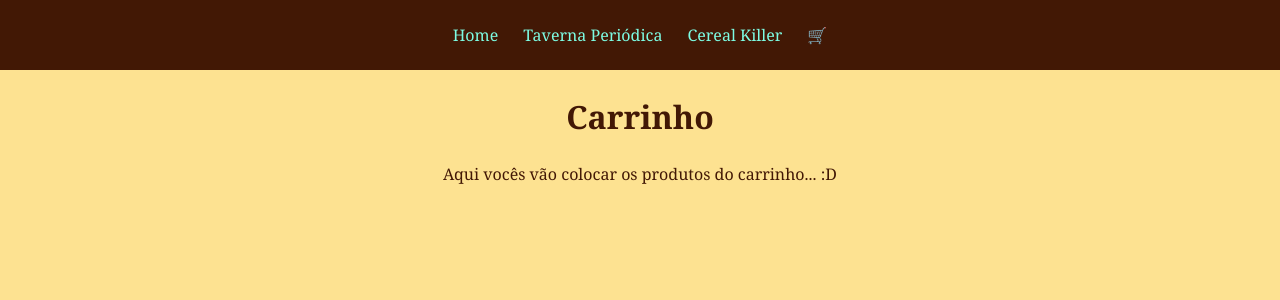
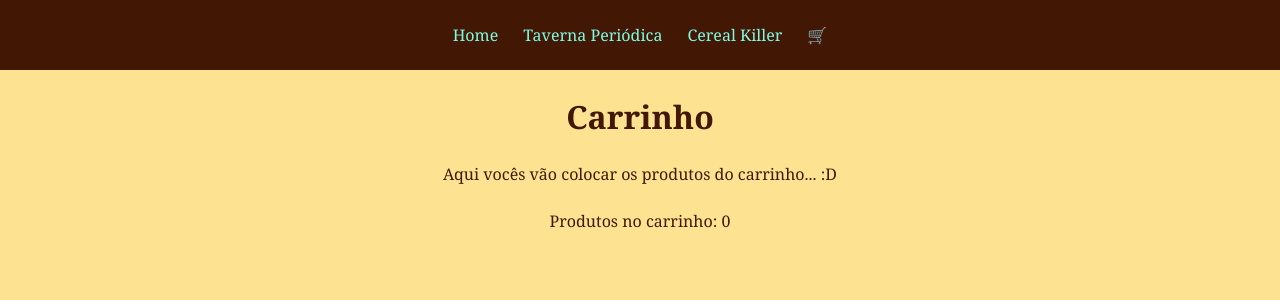
Before and after one commit to PedroCarrao/FoodParkAulaFinal, a React (Vite) app: page /carrinho in a window 1280 px wide. Shown: the top 300 px of the page. Built offline with nearby package versions, Linux system fonts and the light colour scheme.

Commit message:
add página carrinho

```diff
--- a/src/contexts/GlobalContext.jsx
+++ b/src/contexts/GlobalContext.jsx
@@ -8,17 +8,7 @@ export const GlobalContextProvider = ({children}) => {
 // aqui cria as infos salvas no contexto
     const[usuario, setUsuario] = useState("Dona Bete")
     let pontos = 1234
-    const[carrinho, setCarrinho] = useState([
-        {
-            produto: {
-                id: 1000,
-                nome: 'Nescau batizado com açucar',
-                preco: 10
-            },
-            quantidade: 1,
-            id: 5555
-        }
-    ])
+    const[carrinho, setCarrinho] = useState([])
     const[cardapioTaverna, setCardapioTaverna] = useState([
         {
             id: 0,
--- a/src/pages/Carrinho.jsx
+++ b/src/pages/Carrinho.jsx
@@ -1,11 +1,26 @@
+import { useContext } from "react"
 import Navbar from "../components/Navbar"
+import { GlobalContext } from "../contexts/GlobalContext"
+import './Paginas.css'
 
 function Carrinho() {
+    const {carrinho} = useContext(GlobalContext)
   return (
     <div className='cont-carrinho'>
         <Navbar />
         <h1>Carrinho</h1>
         <p>Aqui vocês vão colocar os produtos do carrinho... :D</p>
+        {carrinho.map((item) => (
+            <div className="item-carrinho">
+                <p>{item.produto.nome}
+                    | qtd: {item.quantidade}
+                    | R${item.produto.preco.toFixed(2)}
+                </p>
+                {console.log(item)}
+            </div>
+        ))}
+
+        <p>Produtos no carrinho: {carrinho.length}</p>
     </div>
   )
 }
--- a/src/pages/Paginas.css
+++ b/src/pages/Paginas.css
@@ -3,6 +3,7 @@
     border-radius: 10px;
     box-shadow: 0 0 10px #000;
 }
+
 
 .container-home,
 .cont-taverna,
@@ -16,6 +17,8 @@
 
     padding: 0 25px;
 
+    /* min-height: calc(100vh-70px); */
+
 
 }
 
```
Also changed, not shown: 1 other file (tests, documents, lock files or other folders).
